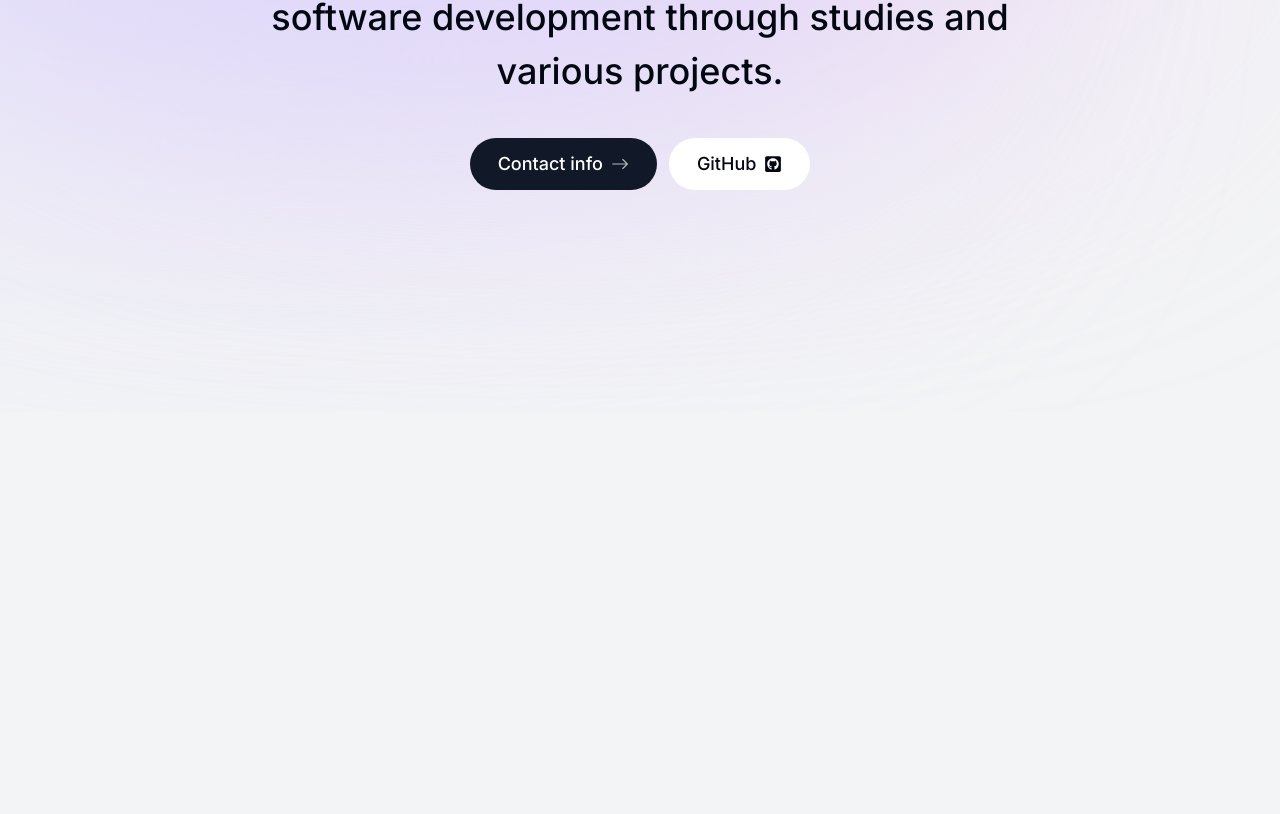
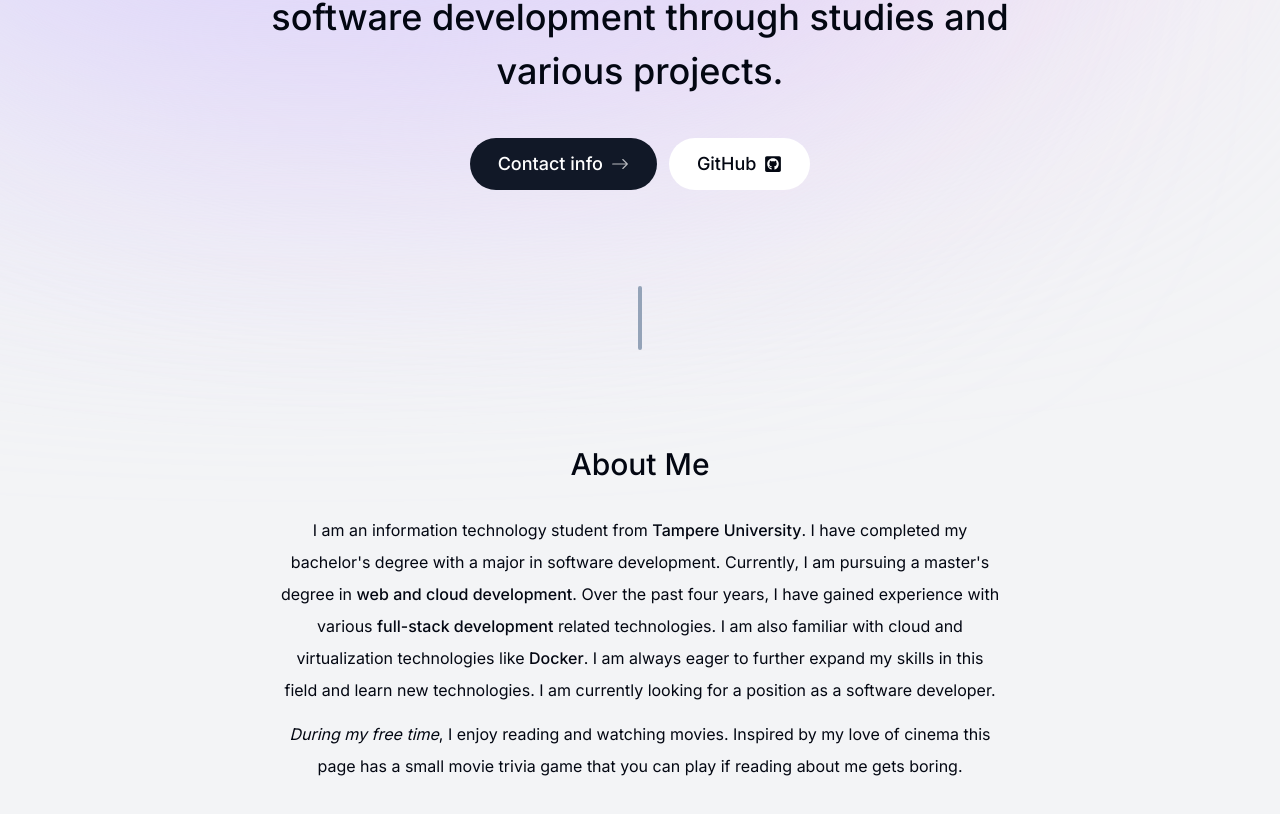
Before and after one commit to Mikkuk/Portfolio-Website, a Next.js app: page / in a window 1280 px wide. Shown: the part 388-1202 px from the top of the page. Before the commit the page ends 800 px from the top, so only its background shows below. Built offline with nearby package versions, Linux system fonts and the light colour scheme.

Commit message:
add about section

```diff
--- a/app/layout.tsx
+++ b/app/layout.tsx
@@ -20,7 +20,7 @@ export default function RootLayout({
       <body className={`${inter.className} bg-gray-100 text-gray-950 relative pt-28 sm:pt-36`}>
         <div className="bg-[#ebcaf3] absolute top-[-6rem] -z-10 right-[11rem] h-[31rem]
          w-[31rem] rounded-full blur-[10rem] sm:w-[68.75rem]"></div>
-        <div className="bg-[#dbd7fb] absolute top-[-1rem] -z-10 left-[-35rem] h-[31.25rem]
+        <div className="bg-[#dbd7fb] absolute top-[-2rem] -z-10 left-[-35rem] h-[31.25rem]
          w-[50rem] rounded-full blur-[10rem] sm:w-[68.75rem] md:left-[-33rem] lg:left-[-28rem]
           xl:left-[-15rem]"></div>
 
--- a/app/page.tsx
+++ b/app/page.tsx
@@ -1,10 +1,14 @@
+import About from "@/components/about";
 import Intro from "@/components/intro";
+import SectionDivider from "@/components/section-divider";
 import Image from "next/image";
 
 export default function Home() {
   return (
     <main className="flex flex-col items-center px-4">
         <Intro/>
+        <SectionDivider/>
+        <About/>
     </main>
   );
 }
--- /dev/null
+++ b/components/about.tsx
@@ -0,0 +1,41 @@
+'use client';
+
+import React from 'react';
+import SectionHeading from './section-heading';
+import { motion } from 'framer-motion';
+
+export default function About() {
+    return (
+        <motion.section
+            className="mb-28 max-w-[45rem] text-center leading-8 sm:mb-40 scroll-mt-28"
+            initial={{ opacity: 0, y: 100 }}
+            animate={{ opacity: 1, y: 0 }}
+            transition={{ delay: 0.18 }}
+            id="about"
+        >
+            <SectionHeading>About me</SectionHeading>
+            <p className="mb-3">
+                I am an information technology student from{' '}
+                <span className="font-medium">Tampere University</span>. I have
+                completed my bachelor's degree with a major in software
+                development. Currently, I am pursuing a master's degree in{' '}
+                <span className="font-medium">web and cloud development</span>.{' '}
+                Over the past four years, I have gained experience with various{' '}
+                <span className="font-medium">full-stack development</span>{' '}
+                related technologies. I am also familiar with cloud and
+                virtualization technologies like{' '}
+                <span className="font-medium">Docker</span>. I am always eager
+                to further expand my skills in this field and learn new
+                technologies. I am currently looking for a position as a
+                software developer.
+            </p>
+
+            <p>
+                <span className="italic">During my free time</span>, I enjoy
+                reading and watching movies. Inspired by my love of cinema this
+                page has a small movie trivia game that you can play if reading
+                about me gets boring.
+            </p>
+        </motion.section>
+    );
+}
--- /dev/null
+++ b/components/section-divider.tsx
@@ -0,0 +1,15 @@
+'use client';
+
+import React from 'react';
+import { motion } from 'framer-motion';
+
+export default function SectionDivider() {
+    return (
+        <motion.div
+            className="bg-slate-400 my-24 h-16 w-1 rounded-full hidden sm:block dark:bg-opacity-20"
+            initial={{ opacity: 0, y: 100 }}
+            animate={{ opacity: 1, y: 0 }}
+            transition={{ delay: 0.125 }}
+        ></motion.div>
+    );
+}
--- /dev/null
+++ b/components/section-heading.tsx
@@ -0,0 +1,13 @@
+import React from 'react';
+
+export default function SectionHeading({
+    children,
+}: {
+    children: React.ReactNode;
+}) {
+    return (
+        <h2 className="text-3xl font-medium capitalize mb-8 text-center">
+            {children}
+        </h2>
+    );
+}
```
